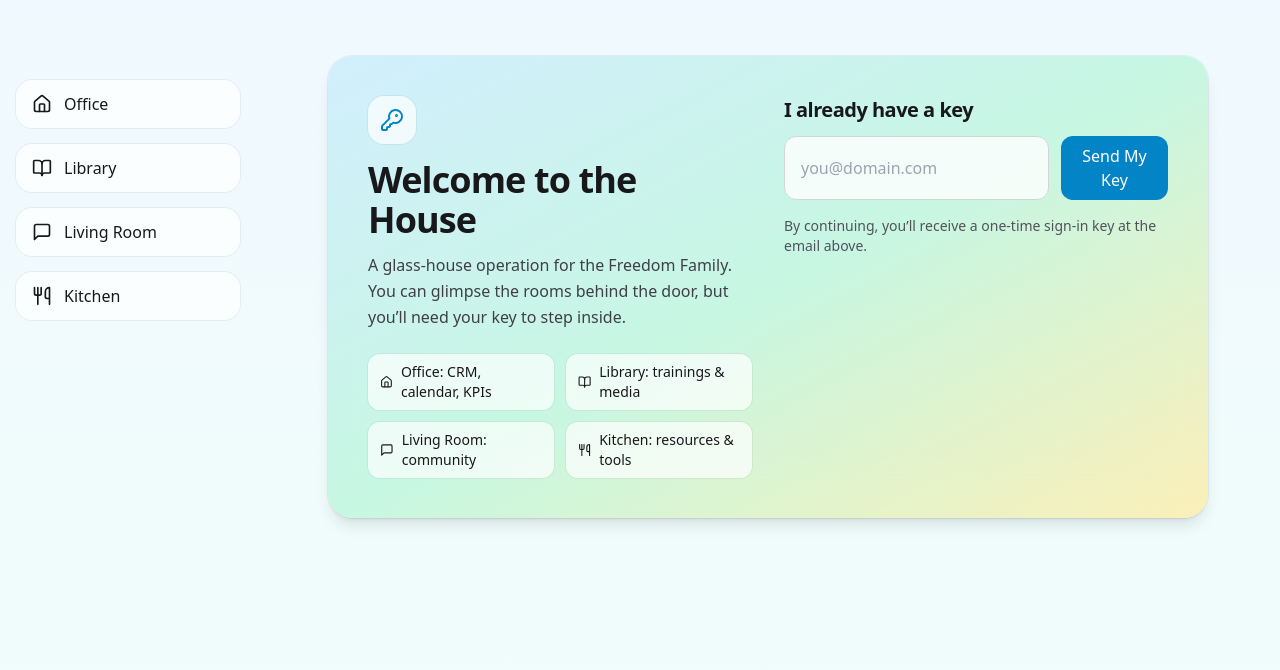
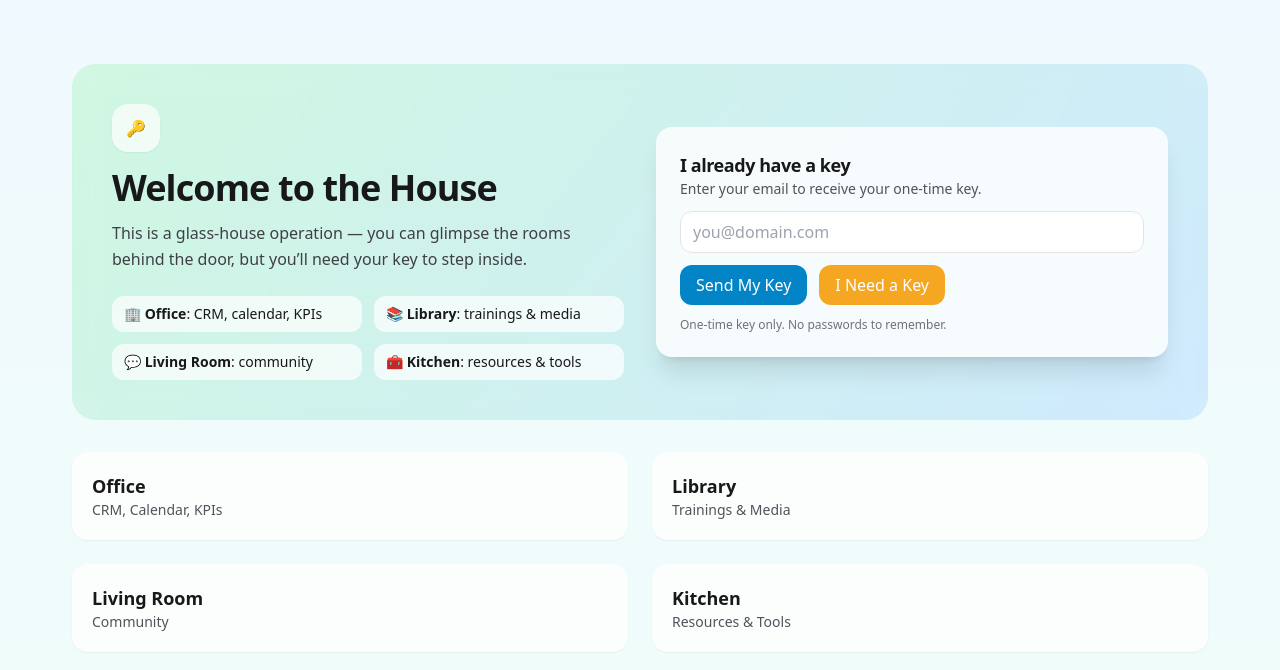
Before and after one commit to talormayde/Freedomfamily, a Next.js app: page / in a window 1280 px wide. Shown: the top 670 px of the page. Built offline with nearby package versions, Linux system fonts and the light colour scheme.

Commit message:
Update page.tsx

```diff
--- a/app/page.tsx
+++ b/app/page.tsx
@@ -1,154 +1,101 @@
 'use client';
-
 import { useEffect, useState } from 'react';
+import { supabaseBrowser } from '@/lib/supabase-browser';
 import Link from 'next/link';
-import { supabaseBrowser } from '@/lib/supabase-browser';
-import { House, BookOpen, MessageSquare, Utensils, KeyRound } from 'lucide-react';
 
 export default function HomePage() {
-  const [authed, setAuthed] = useState(false);
+  const [authed, setAuthed] = useState<boolean>(false);
   const [email, setEmail] = useState('');
 
   useEffect(() => {
     let mounted = true;
     const supa = supabaseBrowser();
-
     (async () => {
       const { data: { session } } = await supa.auth.getSession();
       if (mounted) setAuthed(!!session);
-    })();
-
-    // ✅ Return void from the callback and clean up the subscription
-    const { data: { subscription } } = supa.auth.onAuthStateChange((_evt, sess) => {
+      // listen for changes so the hero disappears right after login
+      const { data: sub } = supa.auth.onAuthStateChange((_e, sess) => {
         if (mounted) setAuthed(!!sess);
       });
-
-    return () => {
-      mounted = false;
-      subscription.unsubscribe();
-    };
+      return () => sub.subscription.unsubscribe();
+    })();
+    return () => { mounted = false; };
   }, []);
 
-  async function sendKey() {
+  // glass hero kept, but only when not authed
+  return (
+    <div className="px-4 md:px-6 lg:px-8 max-w-[1200px] mx-auto w-full">
+      {!authed && (
+        <div className="relative overflow-hidden rounded-3xl p-6 md:p-10 mt-6 md:mt-10"
+             style={{ background: 'linear-gradient(135deg, rgba(180,245,200,.55), rgba(180,220,255,.55))' }}>
+          <div className="absolute inset-0 backdrop-blur-md" />
+          <div className="relative grid md:grid-cols-2 gap-8 items-center">
+            <div>
+              <div className="w-12 h-12 rounded-2xl bg-white/70 grid place-items-center shadow-sm mb-4">🔑</div>
+              <h1 className="text-3xl md:text-4xl font-bold tracking-tight">Welcome to the House</h1>
+              <p className="mt-3 text-zinc-700">
+                This is a glass-house operation — you can glimpse the rooms behind the door,
+                but you’ll need your key to step inside.
+              </p>
+              <ul className="mt-6 grid sm:grid-cols-2 gap-3">
+                <li className="rounded-xl bg-white/70 px-3 py-2 text-sm">🏢 <b>Office</b>: CRM, calendar, KPIs</li>
+                <li className="rounded-xl bg-white/70 px-3 py-2 text-sm">📚 <b>Library</b>: trainings & media</li>
+                <li className="rounded-xl bg-white/70 px-3 py-2 text-sm">💬 <b>Living Room</b>: community</li>
+                <li className="rounded-xl bg-white/70 px-3 py-2 text-sm">🧰 <b>Kitchen</b>: resources & tools</li>
+              </ul>
+            </div>
+            <div className="rounded-2xl bg-white/80 p-4 sm:p-6 shadow-xl">
+              <h2 className="font-semibold text-lg">I already have a key</h2>
+              <p className="text-sm text-zinc-600">Enter your email to receive your one-time key.</p>
+              <form className="mt-3 space-y-3" onSubmit={async (e) => {
+                e.preventDefault();
                 const supa = supabaseBrowser();
-    await supa.auth.signInWithOtp({
-      email,
-      options: {
-        emailRedirectTo: `${process.env.NEXT_PUBLIC_SITE_URL || ''}/auth/callback`
-      }
-    });
-    alert('Key sent. Check your email.');
-  }
-
-  return (
-    <div className="mx-auto w-full max-w-[1200px] px-4 md:px-8 py-8">
-      {/* Rooms rail (always visible) */}
-      <aside className="hidden md:block fixed left-4 top-20 space-y-4 w-56">
-        <NavTile href="/office" icon={<House className="h-5 w-5" />} label="Office" />
-        <NavTile href="/library" icon={<BookOpen className="h-5 w-5" />} label="Library" />
-        <NavTile href="/living" icon={<MessageSquare className="h-5 w-5" />} label="Living Room" />
-        <NavTile href="/kitchen" icon={<Utensils className="h-5 w-5" />} label="Kitchen" />
-      </aside>
-
-      <main className="md:ml-64">
-        {/* Glass landing shows only when NOT authed */}
-        {!authed && (
-          <section className="relative overflow-hidden rounded-3xl bg-white/40 dark:bg-zinc-900/40 backdrop-blur-xl ring-1 ring-black/5 shadow-lg p-6 md:p-10">
-            <div className="absolute -z-10 inset-0 opacity-60">
-              <div className="h-full w-full bg-gradient-to-br from-sky-200 via-emerald-200 to-amber-200" />
-            </div>
-
-            <div className="grid grid-cols-1 md:grid-cols-2 gap-8 items-start">
-              <div>
-                <div className="inline-flex h-12 w-12 items-center justify-center rounded-2xl bg-white/70 ring-1 ring-black/5 mb-4">
-                  <KeyRound className="h-6 w-6 text-sky-600" />
-                </div>
-                <h1 className="text-3xl md:text-4xl font-bold tracking-tight">
-                  Welcome to the House
-                </h1>
-                <p className="mt-3 text-zinc-700 dark:text-zinc-300 max-w-prose">
-                  A glass-house operation for the Freedom Family. You can glimpse the rooms behind the
-                  door, but you’ll need your key to step inside.
-                </p>
-
-                <div className="mt-6 grid grid-cols-1 sm:grid-cols-2 gap-3">
-                  <Badge icon={<House className="h-4 w-4" />} text="Office: CRM, calendar, KPIs" />
-                  <Badge icon={<BookOpen className="h-4 w-4" />} text="Library: trainings & media" />
-                  <Badge icon={<MessageSquare className="h-4 w-4" />} text="Living Room: community" />
-                  <Badge icon={<Utensils className="h-4 w-4" />} text="Kitchen: resources & tools" />
-                </div>
-              </div>
-
-              <div className="w-full">
-                <h2 className="text-xl font-semibold mb-3">I already have a key</h2>
-                <div className="flex gap-3">
+                const redirectTo = (process.env.NEXT_PUBLIC_SITE_URL || '') + '/auth/callback';
+                await supa.auth.signInWithOtp({ email, options: { emailRedirectTo: redirectTo } });
+                alert('Key sent! Check your inbox.');
+              }}>
                 <input
                   type="email"
-                    inputMode="email"
-                    className="flex-1 rounded-xl border border-zinc-300 bg-white/80 px-4 py-2 outline-none focus:ring-2 focus:ring-sky-400"
+                  required
                   placeholder="you@domain.com"
                   value={email}
-                    onChange={(e) => setEmail(e.target.value)}
+                  onChange={(e)=>setEmail(e.target.value)}
+                  className="w-full rounded-xl border border-zinc-200 px-3 py-2 outline-none focus:ring-2 focus:ring-sky-300"
                 />
-                  <button
-                    onClick={sendKey}
-                    className="rounded-xl bg-sky-600 text-white px-4 py-2 font-medium hover:bg-sky-700"
-                  >
+                <div className="flex gap-3">
+                  <button className="inline-flex items-center justify-center rounded-xl bg-sky-600 text-white font-medium px-4 py-2 hover:bg-sky-700">
                     Send My Key
                   </button>
+                  <Link href="/about-key" className="inline-flex items-center justify-center rounded-xl bg-amber-500/90 text-white font-medium px-4 py-2 hover:bg-amber-600">
+                    I Need a Key
+                  </Link>
                 </div>
-
-                <div className="mt-4 text-sm text-zinc-600 dark:text-zinc-400">
-                  By continuing, you’ll receive a one-time sign-in key at the email above.
+                <p className="text-xs text-zinc-500">One-time key only. No passwords to remember.</p>
+              </form>
             </div>
           </div>
         </div>
-          </section>
       )}
 
-        {/* When authed, show quick room cards instead of the landing */}
-        {authed && (
-          <section className="grid grid-cols-1 sm:grid-cols-2 gap-6">
-            <RoomCard href="/office" title="Office" subtitle="CRM, Calendar, KPIs" />
-            <RoomCard href="/library" title="Library" subtitle="Trainings & Media" />
-            <RoomCard href="/living" title="Living Room" subtitle="Community" />
-            <RoomCard href="/kitchen" title="Kitchen" subtitle="Resources & Tools" />
-          </section>
-        )}
-      </main>
+      {/* Rooms grid — always visible (you said “glass house” glimpse) */}
+      <div className="grid md:grid-cols-2 gap-6 mt-8">
+        <Link href="/office" className="block rounded-2xl bg-white/80 p-5 shadow-sm hover:shadow-md transition">
+          <div className="font-semibold text-lg">Office</div>
+          <div className="text-sm text-zinc-600">CRM, Calendar, KPIs</div>
+        </Link>
+        <Link href="/library" className="block rounded-2xl bg-white/80 p-5 shadow-sm hover:shadow-md transition">
+          <div className="font-semibold text-lg">Library</div>
+          <div className="text-sm text-zinc-600">Trainings & Media</div>
+        </Link>
+        <Link href="/living" className="block rounded-2xl bg-white/80 p-5 shadow-sm hover:shadow-md transition">
+          <div className="font-semibold text-lg">Living Room</div>
+          <div className="text-sm text-zinc-600">Community</div>
+        </Link>
+        <Link href="/kitchen" className="block rounded-2xl bg-white/80 p-5 shadow-sm hover:shadow-md transition">
+          <div className="font-semibold text-lg">Kitchen</div>
+          <div className="text-sm text-zinc-600">Resources & Tools</div>
+        </Link>
+      </div>
     </div>
   );
 }
-
-function NavTile({ href, icon, label }: { href: string; icon: React.ReactNode; label: string }) {
-  return (
-    <Link
-      href={href}
-      className="flex items-center gap-3 rounded-2xl bg-white/70 backdrop-blur ring-1 ring-black/5 px-4 py-3 hover:bg-white"
-    >
-      <span>{icon}</span>
-      <span className="font-medium">{label}</span>
-    </Link>
-  );
-}
-
-function Badge({ icon, text }: { icon: React.ReactNode; text: string }) {
-  return (
-    <div className="inline-flex items-center gap-2 rounded-xl bg-white/70 px-3 py-2 ring-1 ring-black/5">
-      {icon}
-      <span className="text-sm">{text}</span>
-    </div>
-  );
-}
-
-function RoomCard({ href, title, subtitle }: { href: string; title: string; subtitle: string }) {
-  return (
-    <Link
-      href={href}
-      className="rounded-3xl bg-white/70 backdrop-blur ring-1 ring-black/5 p-6 hover:bg-white transition"
-    >
-      <h3 className="text-lg font-semibold">{title}</h3>
-      <p className="text-sm text-zinc-600 mt-1">{subtitle}</p>
-    </Link>
-  );
-}
```
Lines whose indentation alone changed are shown as unchanged.
